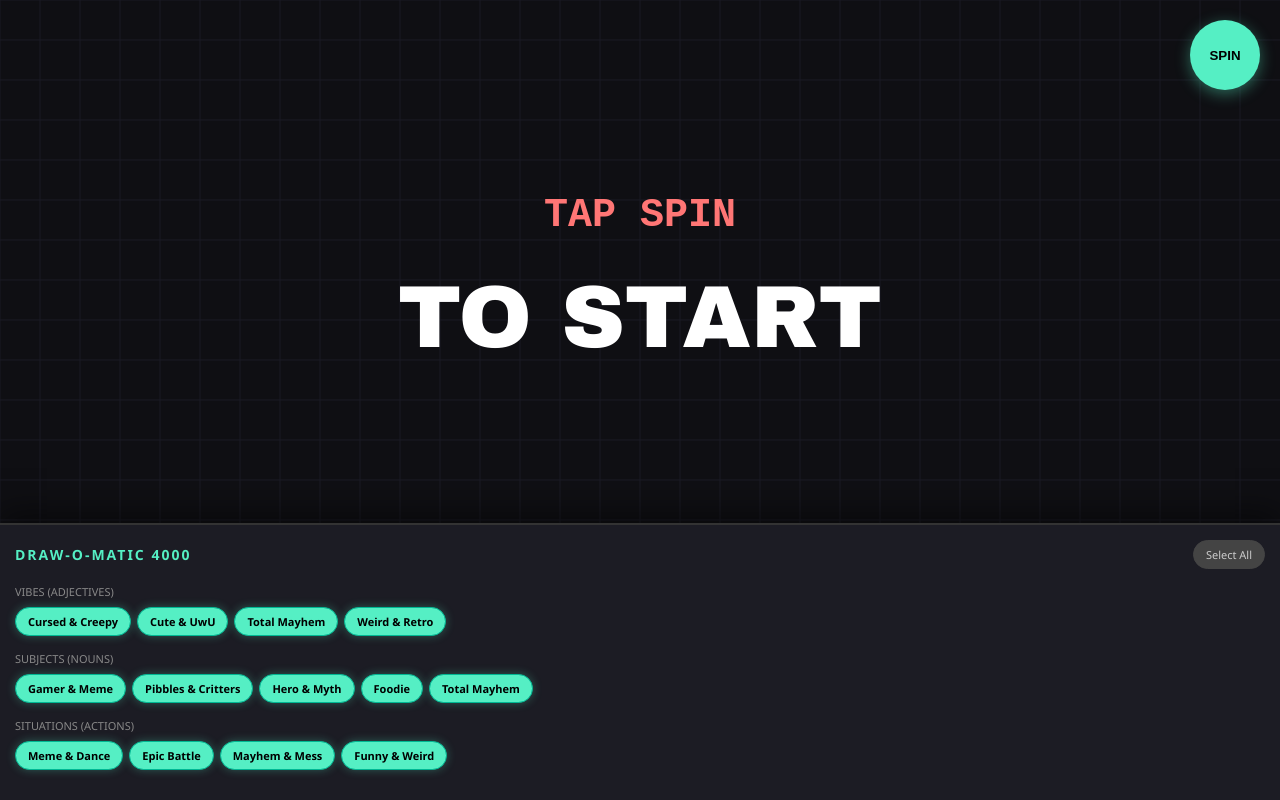
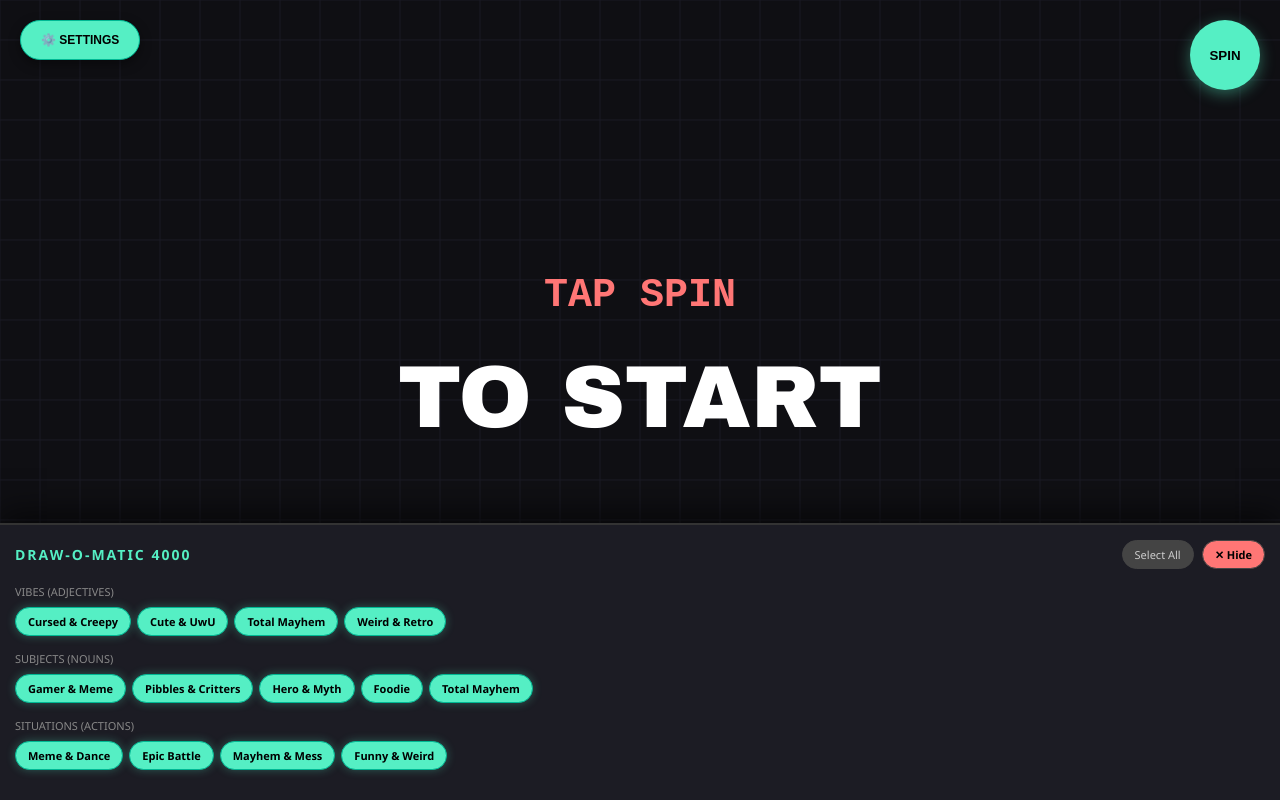
Before and after one commit to rlfordon/draw-o-matic, a plain HTML site: page index.html in a window 1280 px wide. Drawn offline with Linux system fonts and the light colour scheme.

Commit message:
Add hide feature to settings

```diff
--- a/index.html
+++ b/index.html
@@ -41,21 +41,33 @@
         }
 
         #display-area {
-            flex-grow: 1;
-            display: flex;
-            align-items: center;
-            justify-content: center;
-            pointer-events: auto;
+            position: absolute;
+            top: 0;
+            left: 0;
+            width: 100%;
+            height: 100%;
+            pointer-events: auto; /* Listens for spins on empty screen space */
         }
 
         #controls-panel {
+            position: absolute;
+            bottom: 0;
+            left: 0;
+            width: 100%;
             background: var(--panel);
             border-top: 2px solid #333;
             padding: 15px;
             pointer-events: auto;
-            max-height: 40vh;
+            max-height: 45vh;
             overflow-y: auto;
-            box-shadow: 0 -10px 30px rgba(0,0,0,0.5);
+            box-shadow: 0 -10px 30px rgba(0,0,0,0.6);
+            box-sizing: border-box;
+            transition: transform 0.4s cubic-bezier(0.16, 1, 0.3, 1);
+            z-index: 80;
+        }
+
+        #controls-panel.collapsed {
+            transform: translateY(100%);
         }
 
         .panel-header {
@@ -111,6 +123,7 @@
             box-shadow: 0 0 10px rgba(85, 239, 196, 0.3);
         }
 
+        /* --- BUTTONS --- */
         #spin-btn {
             position: absolute;
             right: 20px;
@@ -126,13 +139,42 @@
             box-shadow: 0 4px 15px rgba(85, 239, 196, 0.4);
             z-index: 100;
             pointer-events: auto;
+            transition: transform 0.1s;
         }
 
         #spin-btn:active { transform: scale(0.9); }
+
+        #settings-btn {
+            position: absolute;
+            left: 20px;
+            top: 20px;
+            background: rgba(45, 52, 54, 0.85);
+            color: #fff;
+            border: 1px solid #555;
+            padding: 12px 20px;
+            border-radius: 30px;
+            font-size: 12px;
+            font-weight: bold;
+            cursor: pointer;
+            z-index: 100;
+            pointer-events: auto;
+            box-shadow: 0 4px 12px rgba(0,0,0,0.4);
+            -webkit-tap-highlight-color: transparent;
+            transition: all 0.2s;
+        }
+
+        #settings-btn.active {
+            background: var(--accent);
+            color: #000;
+            border-color: #00b894;
+        }
+
+        #settings-btn:active { transform: scale(0.95); }
     </style>
 </head>
 <body>
 
+    <button id="settings-btn" class="active" onclick="toggleSettings(event)">⚙️ SETTINGS</button>
     <button id="spin-btn">SPIN</button>
 
     <div id="ui-layer">
@@ -141,7 +183,10 @@
         <div id="controls-panel">
             <div class="panel-header">
                 <div class="panel-title">DRAW-O-MATIC 4000</div>
-                <div class="pill" id="all-toggle" style="background: #444;">Select All</div>
+                <div style="display: flex; gap: 8px;">
+                    <div class="pill" id="all-toggle" style="background: #444;">Select All</div>
+                    <div class="pill" id="close-panel-btn" onclick="toggleSettings(event)" style="background: #ff7675; color: #000; font-weight: bold;">✕ Hide</div>
+                </div>
             </div>
 
             <div class="category-group">
@@ -194,7 +239,6 @@
         actions: Object.keys(DATABASE.actions)
     };
 
-    // Session Memory Tracking
     let usedItems = {
         adjectives: new Set(),
         subjects: new Set(),
@@ -206,9 +250,26 @@
     let spinTimer = 0;
     let particles = [];
     let width, height;
+    let isSettingsOpen = true;
 
     const canvas = document.getElementById('canvas');
     const ctx = canvas.getContext('2d');
+
+    // --- UI DRAWER CONTROL ---
+    function toggleSettings(e) {
+        if (e) e.stopPropagation();
+        const panel = document.getElementById('controls-panel');
+        const btn = document.getElementById('settings-btn');
+        isSettingsOpen = !isSettingsOpen;
+
+        if (isSettingsOpen) {
+            panel.classList.remove('collapsed');
+            btn.classList.add('active');
+        } else {
+            panel.classList.add('collapsed');
+            btn.classList.remove('active');
+        }
+    }
 
     // --- UI BUILDER ---
     function buildPills() {
@@ -336,7 +397,10 @@
                 currentText.adj = pickUnique('adjectives');
                 currentText.sub = pickUnique('subjects');
                 currentText.act = pickUnique('actions');
-                for (let i = 0; i < 50; i++) particles.push(new Particle(width / 2, height / 2.5));
+
+                // Blast particles at center of display focus
+                const cy = (isSettingsOpen && width < 768) ? (height * 0.3) : (height / 2);
+                for (let i = 0; i < 50; i++) particles.push(new Particle(width / 2, cy));
             }
         }
 
@@ -360,8 +424,13 @@
         ctx.textAlign = "center";
         ctx.textBaseline = "middle";
         const cx = width / 2;
-        const cy = height / 2.5;
         const base = Math.min(width, height) / 10;
+
+        // Dynamic center depending on drawer state and mobile size
+        let cy = height / 2;
+        if (isSettingsOpen && width < 768) {
+            cy = height * 0.3; // Push centered items up out of panel's layout reach
+        }
 
         if (state !== "IDLE") {
             ctx.fillStyle = "rgba(0,0,0,0.6)";
```
